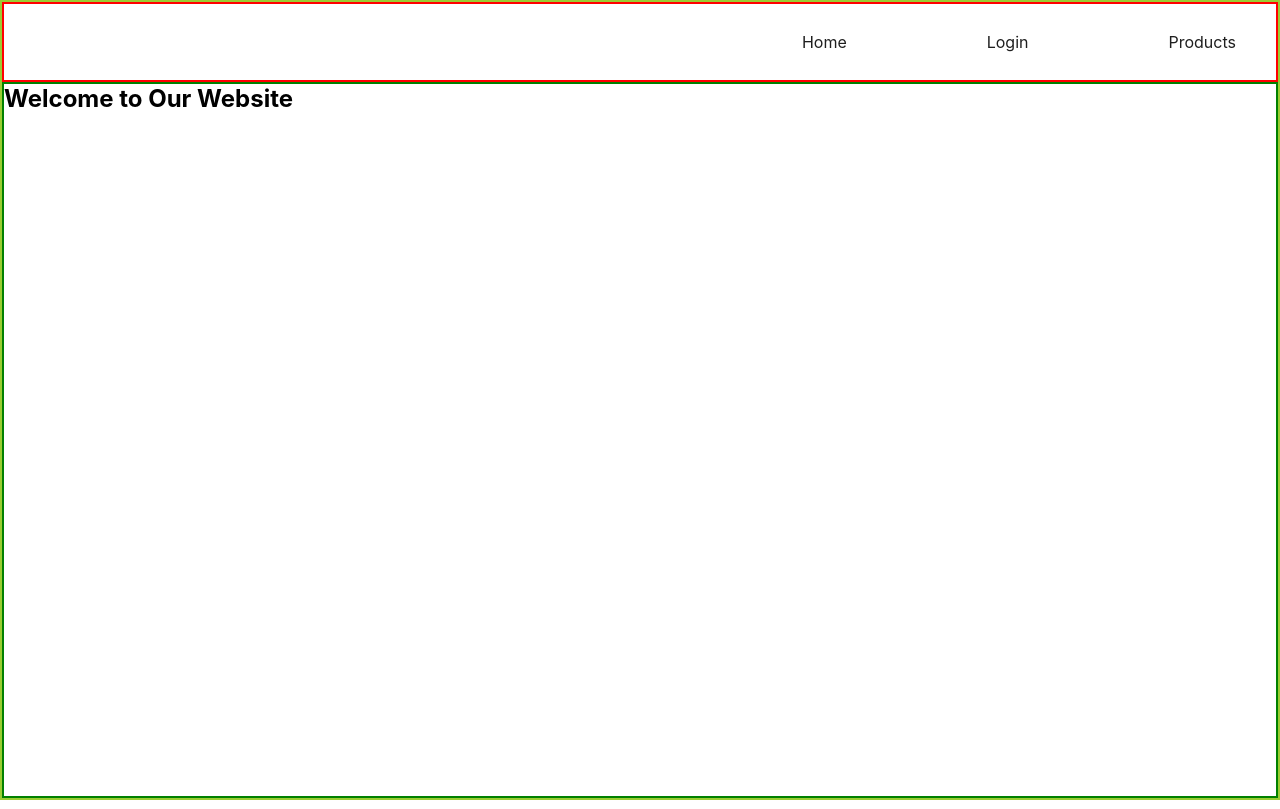
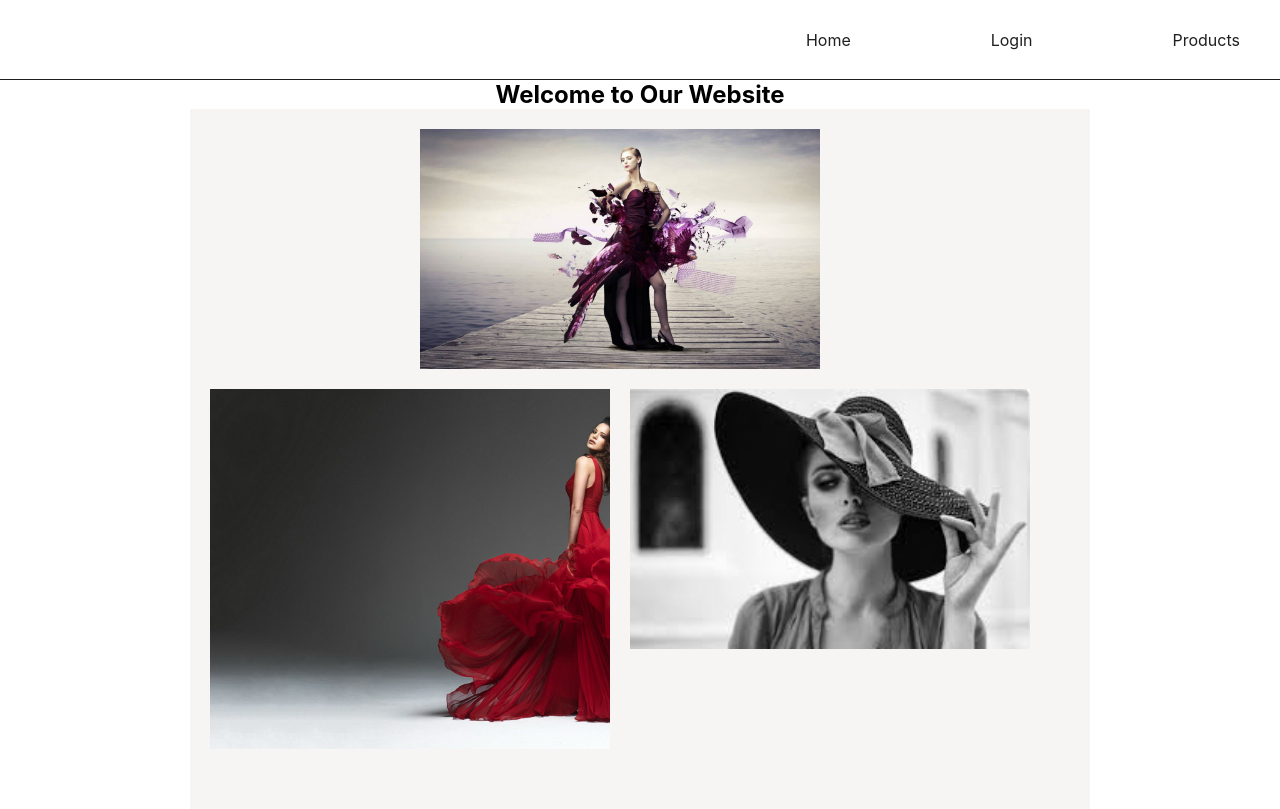
Before and after one commit to SBastos800/makeupapp, a React app: page /landing in a window 1280 px wide. Built offline with nearby package versions, Linux system fonts and the light colour scheme; some packages are replaced by stand-ins of ours; a web font is replaced by a local one.

Commit message:
placed images in the home page

```diff
--- a/src/components/LandingPage/LandingPage.jsx
+++ b/src/components/LandingPage/LandingPage.jsx
@@ -5,14 +5,14 @@ import styles from "./LandingPage.module.scss";
 export default class LandingPage extends Component {
     render() {
         return (
-            <section>
+            <section className={styles.homePage}>
                 <h1>Welcome to Our Website</h1>
-                <div>
-                    <div>
-                       <div className={styles.one}></div>
-                       <div className={styles.two}></div>
-                       <div className={styles.three}></div>
-                       <div className={styles.four}></div>
+                <div className={styles.gridWrapper}>
+                    <div className={styles.pictures}>
+                        <div className={styles.one}></div>
+                        <div className={styles.two}></div>
+                        <div className={styles.three}></div>
+                        <div className={styles.four}></div>
                     </div>
                 </div>
             </section>
--- a/src/components/LandingPage/LandingPage.module.scss
+++ b/src/components/LandingPage/LandingPage.module.scss
@@ -0,0 +1,55 @@
+
+.homePage {
+    display: flex;
+    flex-direction: column;
+    justify-content: center;
+    align-items: center;
+
+    .gridWrapper {
+        display: flex;
+        height: 700px;
+        width: 900px;
+        // border: 2px solid black;
+
+        .pictures {
+            display: grid;
+            height: 100%;
+            width: 100%;
+            padding: 20px;
+            grid-template-rows: 3fr 1fr 2fr 1fr ;
+            grid-template-columns:1fr 1fr 1fr 1fr;
+            grid-gap: 20px;
+            grid-template-areas:
+
+            ".  one one ."
+            "two two three three"
+            "two two three three"
+            "two two . .";
+            background-color:#f7f4f4;
+
+            .one {
+                grid-area: one;
+                background-image: url("../../static/pink.jpg");
+                background-size: cover;
+            }
+            .two {
+                grid-area: two;
+                background-image: url("../../static/dress.jpg");
+                background-size: cover;
+
+            }
+            .three {
+                grid-area: three;
+                background-image: url("../../static/black.jpg");
+                background-size: cover;
+            }
+            .four {
+                grid-area: four;
+                // background-image: url("../../static/elegance.png");
+                // background-size: cover;
+
+            }
+        }
+    }
+
+}
--- a/src/components/NavBar/NavBar.module.scss
+++ b/src/components/NavBar/NavBar.module.scss
@@ -4,7 +4,7 @@
     align-items: center;
     height: 10%;
     width: 100%;
-    border: 2px solid red;
+    border-bottom: 0.5px solid#1f1f1f;
 
     .navList {
         display: flex;
--- a/src/components/Products/Product/Product.module.scss
+++ b/src/components/Products/Product/Product.module.scss
@@ -1,7 +1,7 @@
 .productContainer {
     display: flex;
     flex-direction: column;
-    border: 2px solid pink;
+    // border: 2px solid pink;
     height: 400px;
     width: 500px;
     justify-content: space-evenly;
--- a/src/components/Products/Products.module.scss
+++ b/src/components/Products/Products.module.scss
@@ -4,6 +4,8 @@
     // align-items: center;
     height: 100%;
     font-family: Abel;
+
+
 
     h1 {
         text-align: center;
@@ -15,6 +17,7 @@
         display: flex;
         justify-content: flex-end;
         padding: 20px;
+        margin-right: 65px;
         transition: 0.5s;
          button {
              padding: 10px;
@@ -31,8 +34,15 @@
 
     .individualProduct {
         display: flex;
-        flex-direction: column;
-        align-items: center;
+        // flex-direction: column;
+        // height: 100%;
+        // width: 100%;
+        flex-wrap: wrap;
+        align-items: flex-start;
+        justify-content: space-evenly;
+
+
+
 
     }
 
--- a/src/components/Products/SearchBar/SearchBar.module.scss
+++ b/src/components/Products/SearchBar/SearchBar.module.scss
@@ -7,5 +7,15 @@
     padding: 10px;
     text-align: right;
     margin: 20px;
+    border:0;
+    outline:0;
+    border-bottom: 0.5px solid  #1f1f1f;
+
+    &:hover {
+        transition: 0.5s;
+        box-shadow: 10px 10px 10px rgba(0,0,0, 0.5);
+    }
+
+
 
 }
--- a/src/containers/App/App.module.scss
+++ b/src/containers/App/App.module.scss
@@ -5,7 +5,7 @@
 }
 
 .app {
-  border: 2px solid yellowgreen;
+  // border: 2px solid yellowgreen;
   height: 100vh;
   width: 100%;
 }
--- a/src/routes/router.module.scss
+++ b/src/routes/router.module.scss
@@ -1,5 +1,5 @@
 .container {
     width: 100%;
     height: 90%;
-    border: 2px solid green;
+    // border: 2px solid green;
 }
```
Also changed, not shown: src/static/dress.jpg (added).
